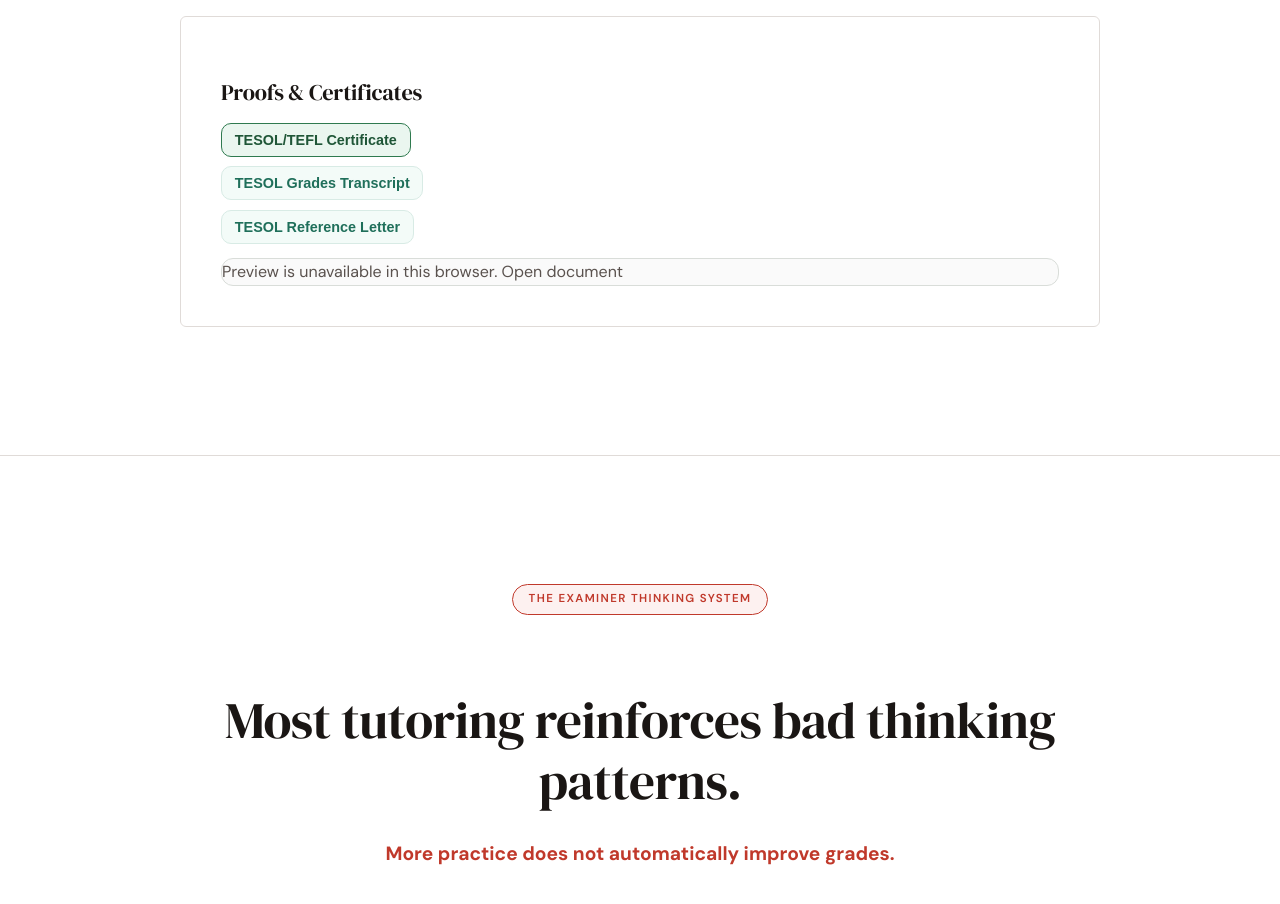
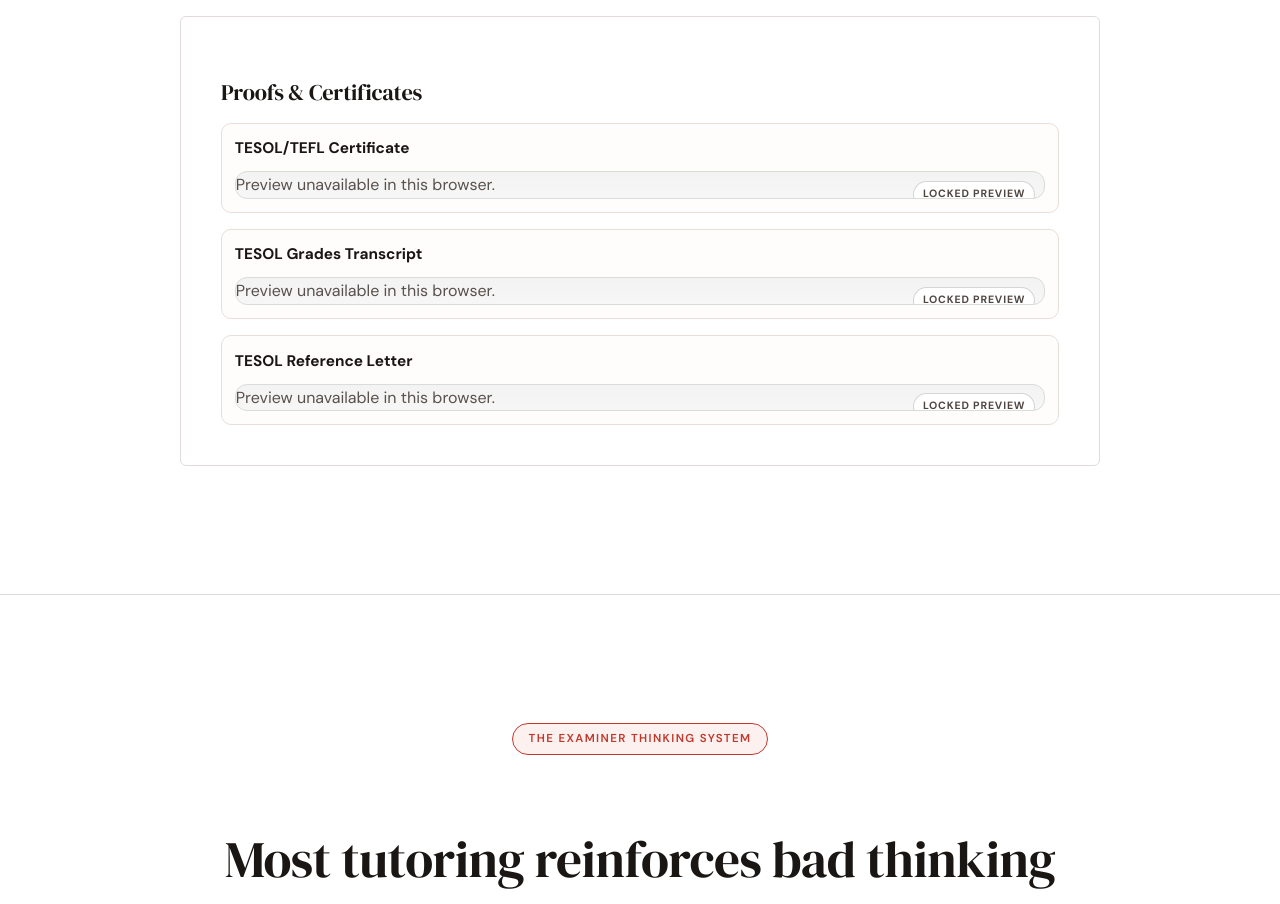
Before and after one commit to zakmero/bryan-coaching-site, a React (Vite) app: page / in a window 1280 px wide. Shown: the part 2893-3797 px from the top of the page. Built offline with nearby package versions, Linux system fonts and the light colour scheme.

Commit message:
Lock proof previews to view-only non-interactive cards

```diff
--- a/src/AppV2Original.jsx
+++ b/src/AppV2Original.jsx
@@ -148,38 +148,39 @@ const StoryVision = () => (
 );
 
 const ProofsSection = () => {
-  const [selectedProof, setSelectedProof] = useState('tesol-cert');
   const proofDocs = [
     { id: 'tesol-cert', label: 'TESOL/TEFL Certificate', file: tesolCert },
     { id: 'tesol-transcript', label: 'TESOL Grades Transcript', file: tesolTranscript },
     { id: 'tesol-reference', label: 'TESOL Reference Letter', file: tesolReference }
   ];
-  const activeProof = proofDocs.find((doc) => doc.id === selectedProof) ?? proofDocs[0];
 
   return (
     <div id="proofs-panel" className="v2-proof-collapse v2-animate-fade-up">
       <div className="v2-proof-grid v2-proof-grid-single" style={{ marginTop: '1.1rem' }}>
         <div className="v2-card">
           <h3 className="v2-heading-md" style={{ fontSize: '1.4rem' }}>Proofs & Certificates</h3>
-          <div className="v2-proof-links">
+          <div className="v2-proof-locked-list">
             {proofDocs.map((doc) => (
-              <button
-                key={doc.id}
-                type="button"
-                className={`v2-proof-link-btn ${selectedProof === doc.id ? 'is-active' : ''}`}
-                onClick={() => setSelectedProof(doc.id)}
-              >
-                {doc.label}
-              </button>
+              <article key={doc.id} className="v2-proof-locked-card">
+                <p className="v2-proof-locked-title">{doc.label}</p>
+                <div className="v2-proof-preview v2-proof-preview-locked" aria-label={`${doc.label} locked preview`}>
+                  <object
+                    data={`${doc.file}#toolbar=0&navpanes=0&scrollbar=0&view=FitH`}
+                    type="application/pdf"
+                    className="v2-proof-frame v2-proof-frame-locked"
+                    tabIndex={-1}
+                    aria-hidden="true"
+                  >
+                    <p style={{ margin: 0, color: 'var(--v2-text-secondary)' }}>
+                      Preview unavailable in this browser.
+                    </p>
+                  </object>
+                  <div className="v2-proof-lock-layer" aria-hidden="true">
+                    <span>Locked Preview</span>
+                  </div>
+                </div>
+              </article>
             ))}
-          </div>
-          <div className="v2-proof-preview">
-            <object data={activeProof.file} type="application/pdf" className="v2-proof-frame">
-              <p style={{ margin: 0, color: 'var(--v2-text-secondary)' }}>
-                Preview is unavailable in this browser.{' '}
-                <a href={activeProof.file} target="_blank" rel="noreferrer">Open document</a>
-              </p>
-            </object>
           </div>
         </div>
       </div>
--- a/src/indexV2.css
+++ b/src/indexV2.css
@@ -1601,6 +1601,62 @@ object {
   border: 0;
 }
 
+.v2-proof-locked-list {
+  display: grid;
+  gap: 1rem;
+  margin-top: 0.65rem;
+}
+
+.v2-proof-locked-card {
+  border: 1px solid #e7dfda;
+  border-radius: 10px;
+  padding: 0.8rem;
+  background: #fffdfc;
+}
+
+.v2-proof-locked-title {
+  margin: 0;
+  color: var(--v2-text-primary);
+  font-size: 0.96rem;
+  font-weight: 700;
+}
+
+.v2-proof-preview-locked {
+  position: relative;
+  margin-top: 0.65rem;
+}
+
+.v2-proof-frame-locked {
+  pointer-events: none;
+  user-select: none;
+  -webkit-user-select: none;
+}
+
+.v2-proof-lock-layer {
+  position: absolute;
+  inset: 0;
+  display: flex;
+  align-items: flex-start;
+  justify-content: flex-end;
+  padding: 0.55rem;
+  background: linear-gradient(180deg, rgba(26, 22, 20, 0.03) 0%, rgba(26, 22, 20, 0.015) 100%);
+  pointer-events: none;
+}
+
+.v2-proof-lock-layer span {
+  display: inline-flex;
+  align-items: center;
+  border: 1px solid rgba(26, 22, 20, 0.18);
+  border-radius: 999px;
+  padding: 0.24rem 0.56rem;
+  background: rgba(255, 255, 255, 0.95);
+  color: #4f4642;
+  font-size: 0.66rem;
+  font-weight: 700;
+  letter-spacing: 0.08em;
+  text-transform: uppercase;
+}
+
 .v2-proof-collapse {
   margin-top: 1.15rem;
 }
@@ -2207,6 +2263,12 @@ object {
   .v2-proof-frame {
     height: 260px;
   }
+  .v2-proof-locked-card {
+    padding: 0.7rem;
+  }
+  .v2-proof-locked-title {
+    font-size: 0.9rem;
+  }
   .v2-testimonial-reel {
     height: 220px;
   }
```
